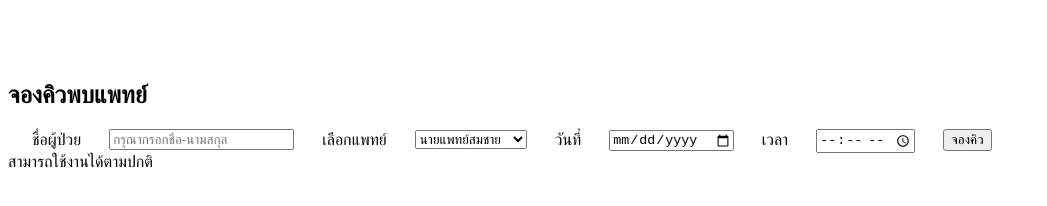
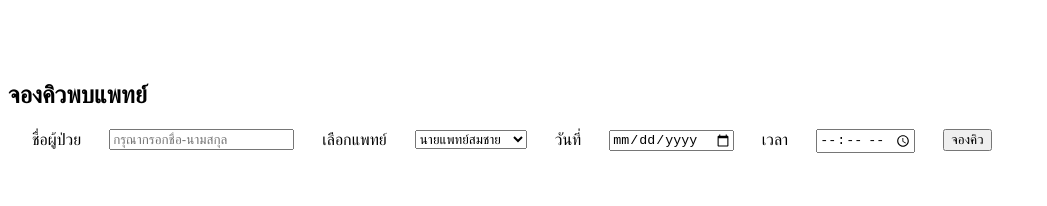
Before and after one commit to binbear08/my-clinic-liff, a plain HTML site: page index.html in a window 1280 px wide. Shown: the whole page, without its empty margins (0-1047 px from the left). Drawn offline with Linux system fonts and the light colour scheme.

Commit message:
index.html

```diff
--- a/index.html
+++ b/index.html
@@ -98,8 +98,8 @@
 
   <script>
     // --- ค่าที่ต้องแก้ไข ---
-    const LIFF_ID = "2007785068-1gROkD8p";
-    const WEB_APP_URL = "https://script.google.com/macros/s/AKfycbwMq1O9PqgmMdIilwztsIdhYIXEoJIQaMUJ9LpHC3Txk4h956iflkp3R1iivuCMP80enA/exec";
+    const LIFF_ID = "2007785068-1gROkD8p"; // 👉 ใส่ LIFF ID ของคุณ
+    const WEB_APP_URL = "https://script.google.com/macros/s/AKfycbz_8RuH-u9C3ebxij7utz4jLjOKP0yD96qxPc7KXxsK29N_FuopPrEypzFdOx1eaEFmtw/exec"; // 👉 ใส่ Web App URL ของคุณ
 
     // --- ตัวแปรสำหรับใช้งาน ---
     const submitBtn = document.getElementById('submitBtn');
@@ -126,6 +126,7 @@
           await liff.init({ liffId: LIFF_ID });
 
           if (!liff.isLoggedIn()) {
+            // ไม่ต้องแสดง error แต่ให้พาไปหน้า login เลย
             statusDiv.textContent = 'กรุณาล็อกอินเพื่อใช้งาน';
             liff.login({ redirectUri: window.location.href });
           } else {
@@ -144,7 +145,7 @@
       } else {
         // กรณีที่ไม่ได้เปิดในแอป LINE (เบราว์เซอร์ปกติ)
         console.log('ไม่ได้ใช้งานใน LIFF environment');
-        statusDiv.textContent = 'สามารถใช้งานได้ตามปกติ';
+        statusDiv.textContent = ''; // ลบข้อความสถานะออก
         submitBtn.disabled = false;
       }
     };
@@ -171,13 +172,13 @@
       statusDiv.className = '';
       statusDiv.textContent = 'กำลังส่งข้อมูลการจอง...';
 
-      // กำหนด userId เฉพาะเมื่ออยู่ใน LIFF เท่านั้น
+      // เตรียมข้อมูลที่จะส่งไป Google Apps Script
       const payload = {
         patientName,
         doctor,
         date,
         time,
-        userId: isLiffReady ? userId : ''
+        userId: isLiffReady ? userId : '' // ส่ง userId เฉพาะเมื่ออยู่ใน LIFF เท่านั้น
       };
 
       try {
@@ -209,7 +210,7 @@
         console.error(err);
         statusDiv.className = 'error';
         statusDiv.textContent = "❌ เกิดข้อผิดพลาด: " + err.message;
-        submitBtn.disabled = false;
+        submitBtn.disabled = false; // เปิดปุ่มให้ลองใหม่ได้
       }
     }
   </script>
```
Lines whose indentation alone changed are shown as unchanged.
